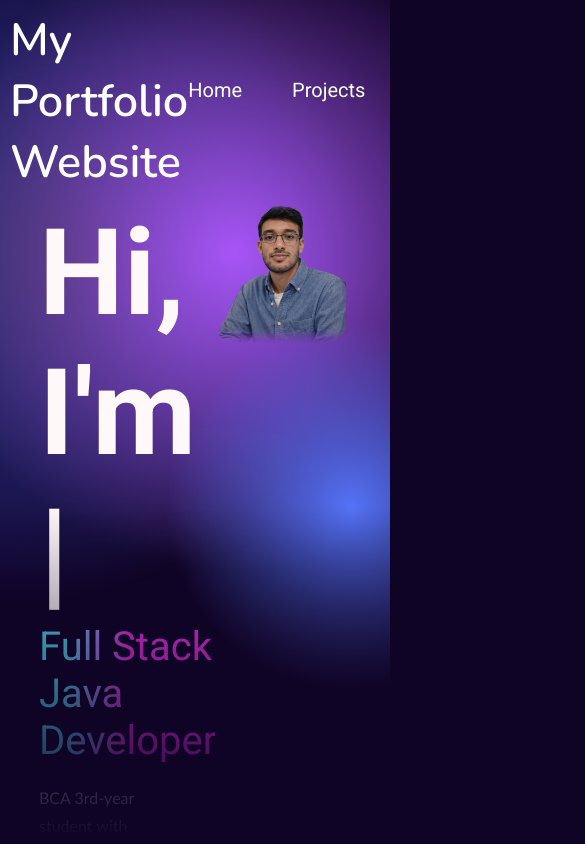
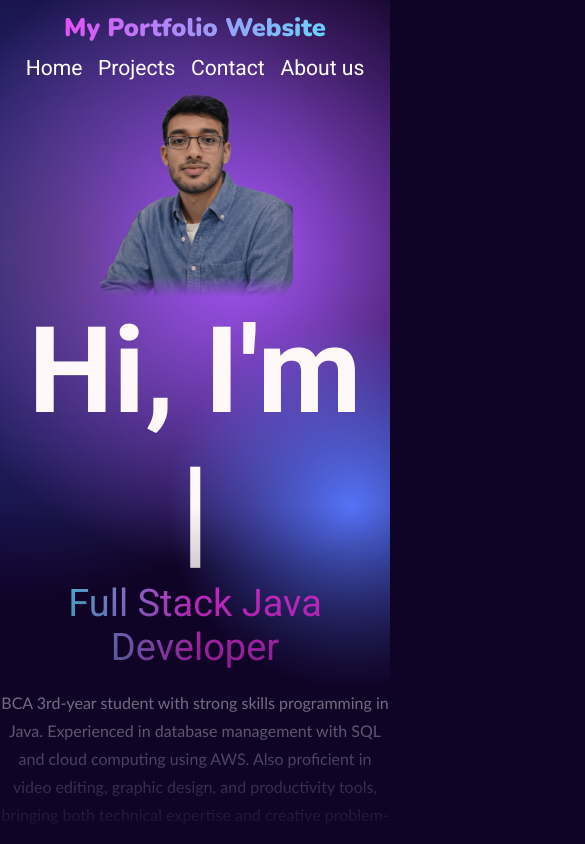
Before and after one commit to Tanishq242/myPortfolio, a React (Vite) app: page / in a window 390 px wide. Shown: the top 844 px of the page, 585 px wide, since content can reach past the window. Built offline with nearby package versions, Linux system fonts and the light colour scheme.

Commit message:
Refactor homepage styles with responsive design

```diff
--- a/src/components/homepage.css
+++ b/src/components/homepage.css
@@ -21,9 +21,26 @@
 
 .dev-name {
   font-family: "Nunito", sans-serif;
-  font-size: 45px;
-  font-weight: 600;
-  color: white;
+  font-size: clamp(2.8rem, 6vw, 4.5rem);
+  font-weight: 900;
+
+  background: linear-gradient(90deg,
+      #53eafd,
+      #7b61ff,
+      #fd34f3,
+      #53eafd);
+
+  background-size: 300%;
+  -webkit-background-clip: text;
+  -webkit-text-fill-color: transparent;
+
+  animation: gradientMove 5s linear infinite;
+}
+
+@keyframes gradientMove {
+  to {
+    background-position: 300%;
+  }
 }
 
 .options-list {
@@ -69,26 +86,30 @@
   justify-content: center;
 }
 
-.image-box > img {
+.image-box>img {
   width: 75%;
   border-radius: 20px;
   -webkit-mask-image: linear-gradient(to top, transparent 0%, black 40%);
-  mask-image: linear-gradient(
-    to bottom,
-    transparent 0%,
-    black 5%,
-    black 90%,
-    transparent 100%
-  );
+  mask-image: linear-gradient(to bottom,
+      transparent 0%,
+      black 5%,
+      black 90%,
+      transparent 100%);
 }
 
-.options-list > li {
+.options-list>li {
   position: relative;
   display: inline-block;
   cursor: pointer;
+  color: white;
+  transition: color 0.3s ease;
 }
 
-.options-list > li::after {
+.options-list>li:hover {
+  color: #53eafd;
+}
+
+.options-list>li::after {
   content: "";
   position: absolute;
   bottom: -4px;
@@ -105,6 +126,65 @@
   transition: width 0.4s ease;
 }
 
-.options-list > li:hover::after {
+.options-list>li:hover::after {
   width: 100%;
 }
+
+@media (max-width: 768px) {
+  .root-navbar {
+    display: block;
+    padding: 10px;
+  }
+
+  .dev-name {
+    font-size: 3vh;
+    display: flex;
+    justify-content: center;
+  }
+
+  .options-list {
+    display: flex;
+    justify-content: space-evenly;
+    gap: 0;
+    font-size: 2.5vh;
+    margin-top: 10px;
+  }
+
+  .content-root {
+    display: flex;
+    flex-direction: column;
+    align-items: center;
+    margin-left: 0;
+  }
+
+  .content-box {
+    width: 100%;
+  }
+
+  .content-box>h1 {
+    text-align: center;
+  }
+
+  .content-box>h3 {
+    font-size: 4.5vh;
+    text-align: center;
+  }
+
+  .content-box>p {
+    text-align: center;
+    width: 100%;
+  }
+
+  .image-box {
+    order: 1;
+  }
+
+  .content-box {
+    order: 2;
+  }
+
+  .image-box>img {
+    width: 100%;
+  }
+
+}
```
